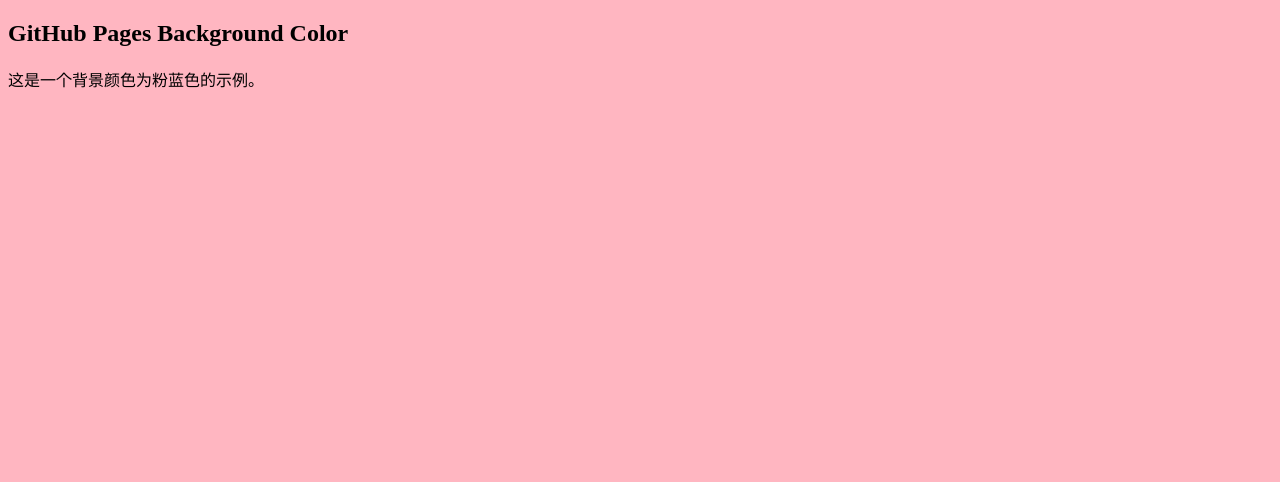
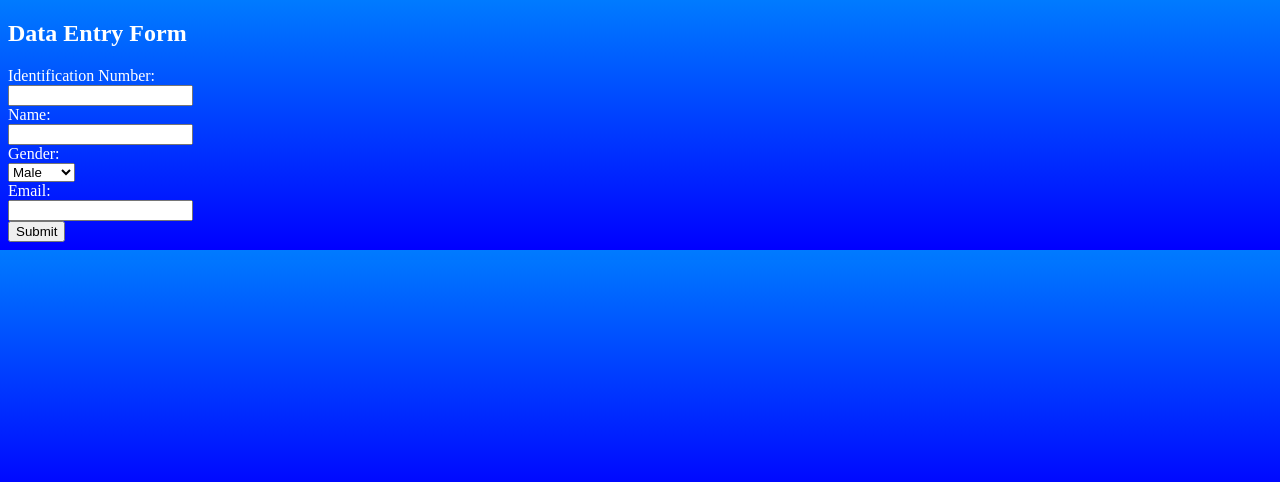
Before and after one commit to Hdjjsdn/111, a Flask app: page / in a window 1280 px wide. Shown: the top 482 px of the page. Run offline with Flask 3, Linux system fonts and the light colour scheme.

Commit message:
Update input_data.html

```diff
--- a/templates/input_data.html
+++ b/templates/input_data.html
@@ -1,17 +1,29 @@
 <!DOCTYPE html>
-<html lang="en">
+<html>
 <head>
-    <meta charset="UTF-8">
-    <meta name="viewport" content="width=device-width, initial-scale=1.0">
-    <title>GitHub Pages Background Color</title>
+    <title>Data Entry Form</title>
     <style>
         body {
-            background-color: #ffb6c1; /* 设置背景颜色为粉蓝色 */
+            background: linear-gradient(to bottom, #007bff, #0000ff); /* Blue gradient */
+            color: white; /* Set text color to white for better contrast */
         }
     </style>
 </head>
 <body>
-    <h2>GitHub Pages Background Color</h2>
-    <p>这是一个背景颜色为粉蓝色的示例。</p>
+    <h2>Data Entry Form</h2>
+    <form action="/submit_form" method="post">
+        <label for="id">Identification Number:</label><br>
+        <input type="text" id="id" name="id"><br>
+        <label for="name">Name:</label><br>
+        <input type="text" id="name" name="name"><br>
+        <label for="gender">Gender:</label><br>
+        <select id="gender" name="gender">
+            <option value="Male">Male</option>
+            <option value="Female">Female</option>
+        </select><br>
+        <label for="email">Email:</label><br>
+        <input type="email" id="email" name="email"><br>
+        <input type="submit" value="Submit">
+    </form>
 </body>
 </html>
```
